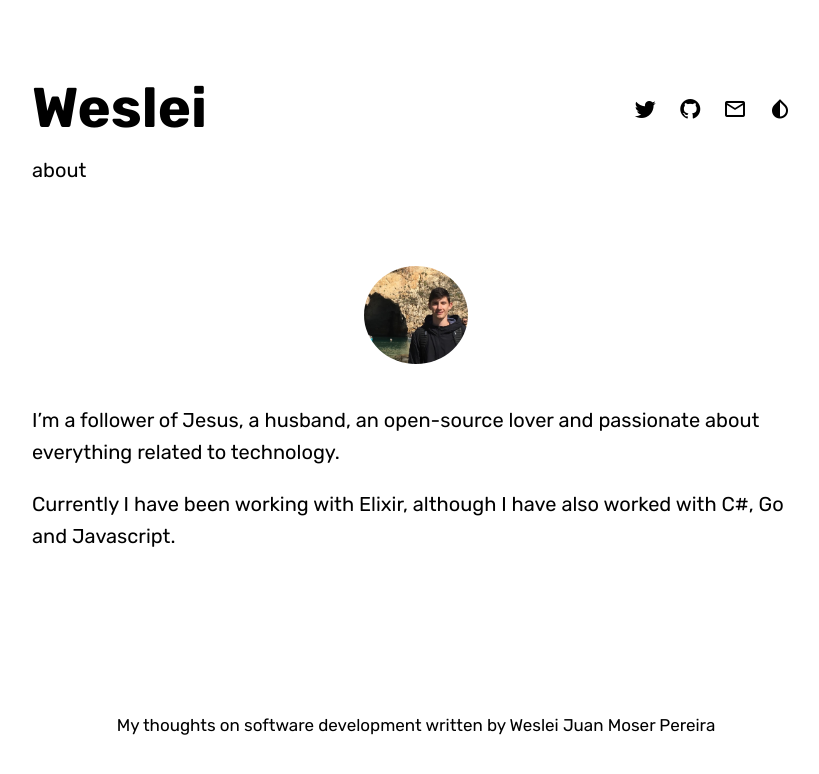
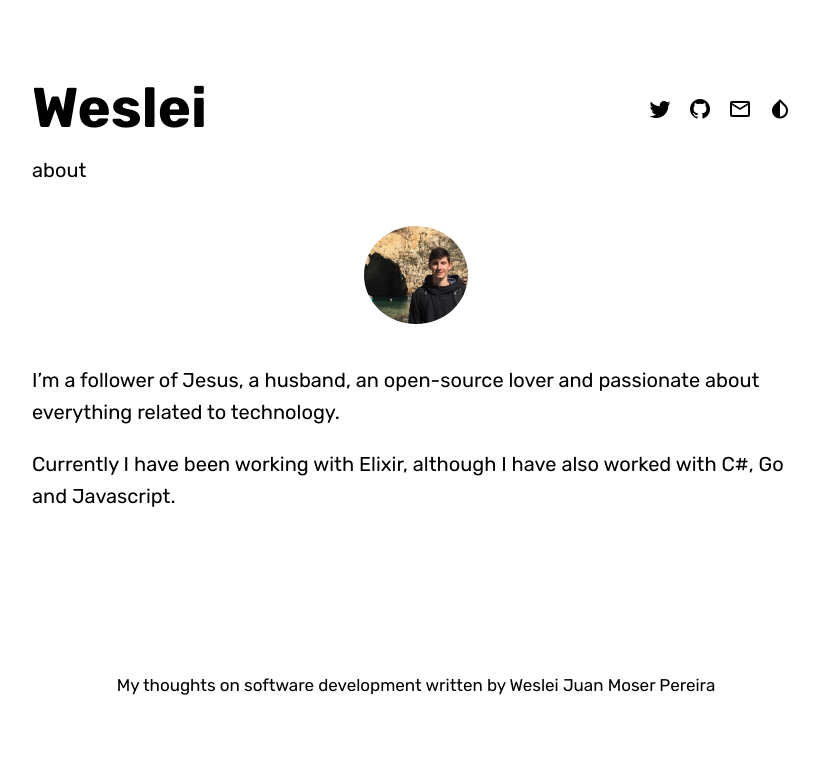
Before and after one commit to wesleimp-deprecated/wesleimp.github.io, a Jekyll site: the page built from about.md, in a window 1280 px wide. Shown: the top 774 px of the page, without its empty margins (224-1043 px from the left). Built offline with Jekyll 4.4.1, drawn with Linux system fonts in a browser that asks for light colours; some web fonts are replaced.

```diff
--- a/_layouts/default.html
+++ b/_layouts/default.html
@@ -1,5 +1,5 @@
 ---
-layout: null
+layout: compress
 ---
 
 <!DOCTYPE html>
--- a/_sass/_header.scss
+++ b/_sass/_header.scss
@@ -3,7 +3,7 @@
 
 header {
     overflow: hidden;
-    margin-bottom: 5rem;
+    margin-bottom: 2rem;
 }
 
 .logo {
```
